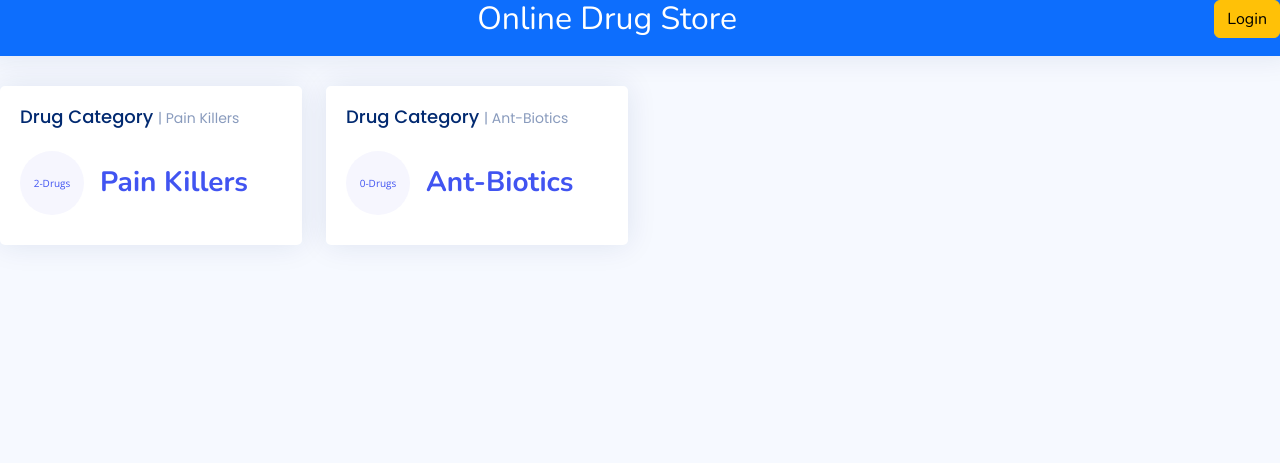
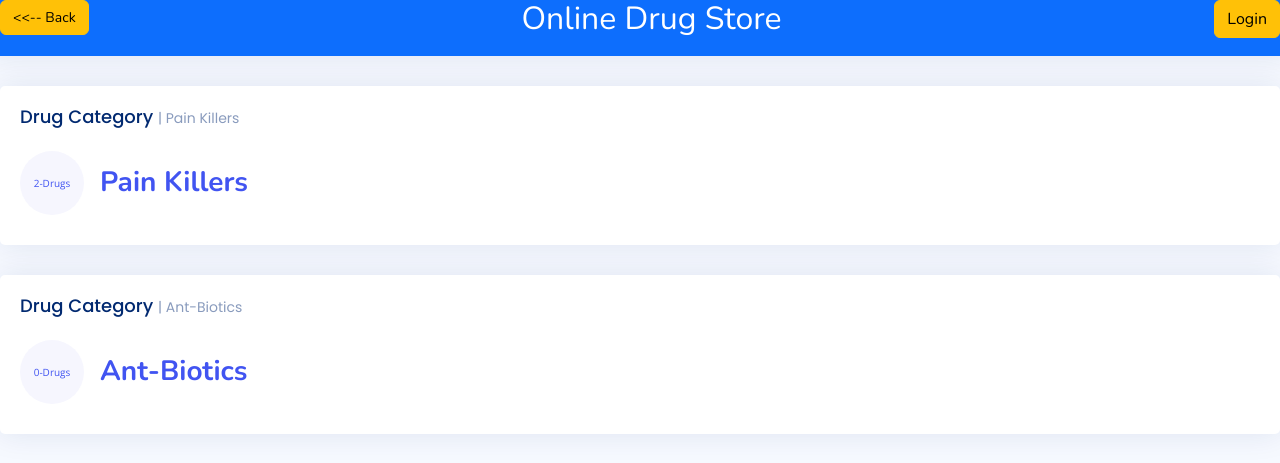
Before and after one commit to osppro/online-pharmacy, a PHP site: page /online-pharmacy/order.php in a window 1280 px wide. Shown: the top 463 px of the page. Run offline with PHP 8.4, Linux system fonts and the light colour scheme; data comes from the database, SQL or seed files in the repository; some libraries are stand-ins or nearby versions.

Commit message:
Update order.php

```diff
--- a/order.php
+++ b/order.php
@@ -32,13 +32,14 @@
         <div class="col-lg-12 col-md-12">
           <div class="row">
             <div class="card info-card sales-card bg-primary">
-              <h2 class="text-center text-white">Online Drug Store <span style="float: right; font-size: 14px;"><a href="login" class="btn btn-warning">Login</a></span></h2>
+              <h2 class="text-center text-white"><span><a style="float: left; font-size: 14px;" class="btn btn-warning" href="<?=SITE_URL; ?>"><<-- Back</a></span>
+                Online Drug Store <span style="float: right; font-size: 14px;"><a href="login" class="btn btn-warning">Login</a></span></h2>
             </div>
             <?php $cate = $dbh->query("SELECT * FROM category ");
             $x = 1;
             while ($row = $cate->fetch(PDO::FETCH_OBJ)) { ?>
             <!-- Sales Card -->
-            <div class="col-xxl-2 col-md-3">
+            <div class="col-lg-12 col-md-12">
               <div class="card info-card sales-card">
                 <div class="card-body">
                   <h5 class="card-title">Drug Category <span>| <?=$row->cat_name; ?></span></h5>
```
